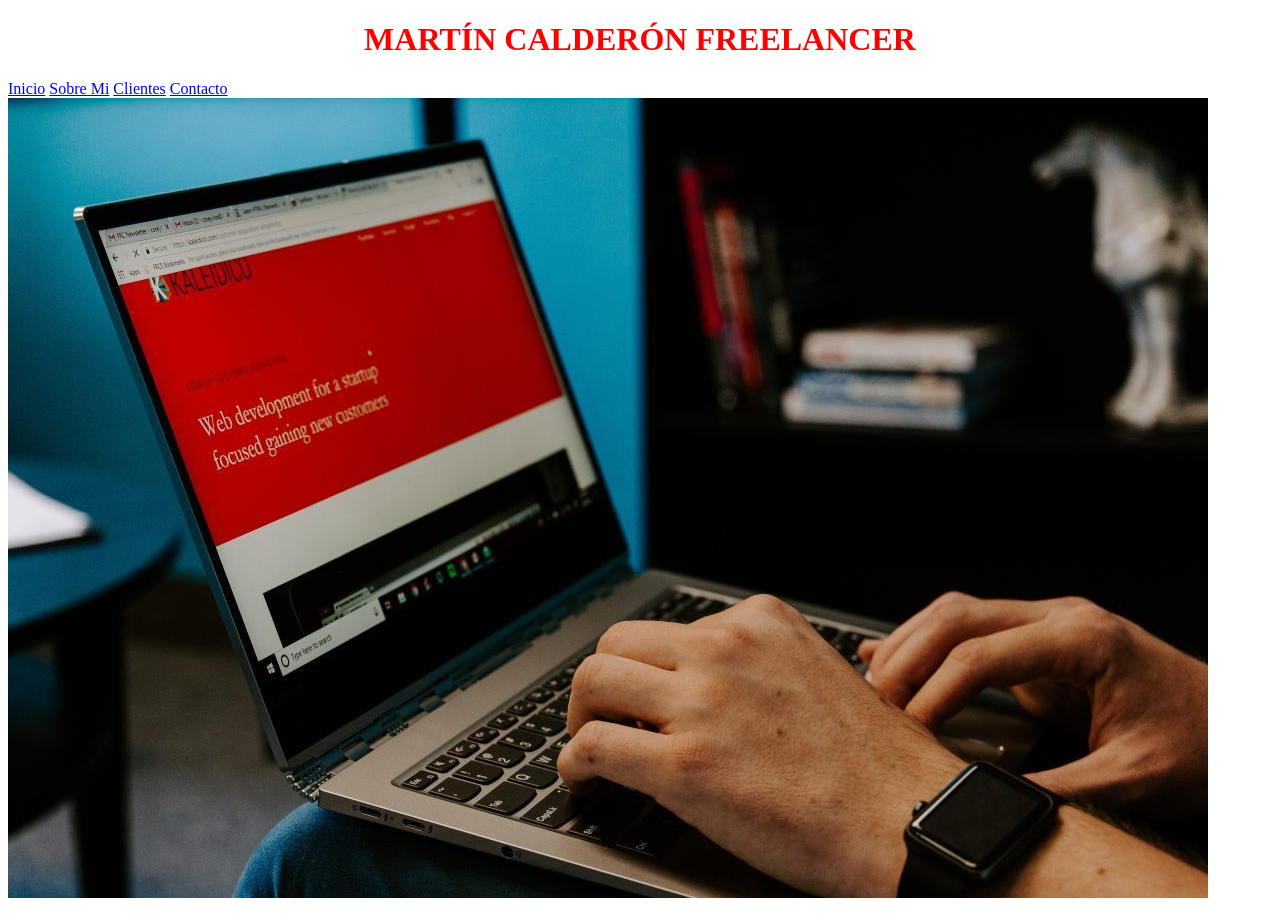
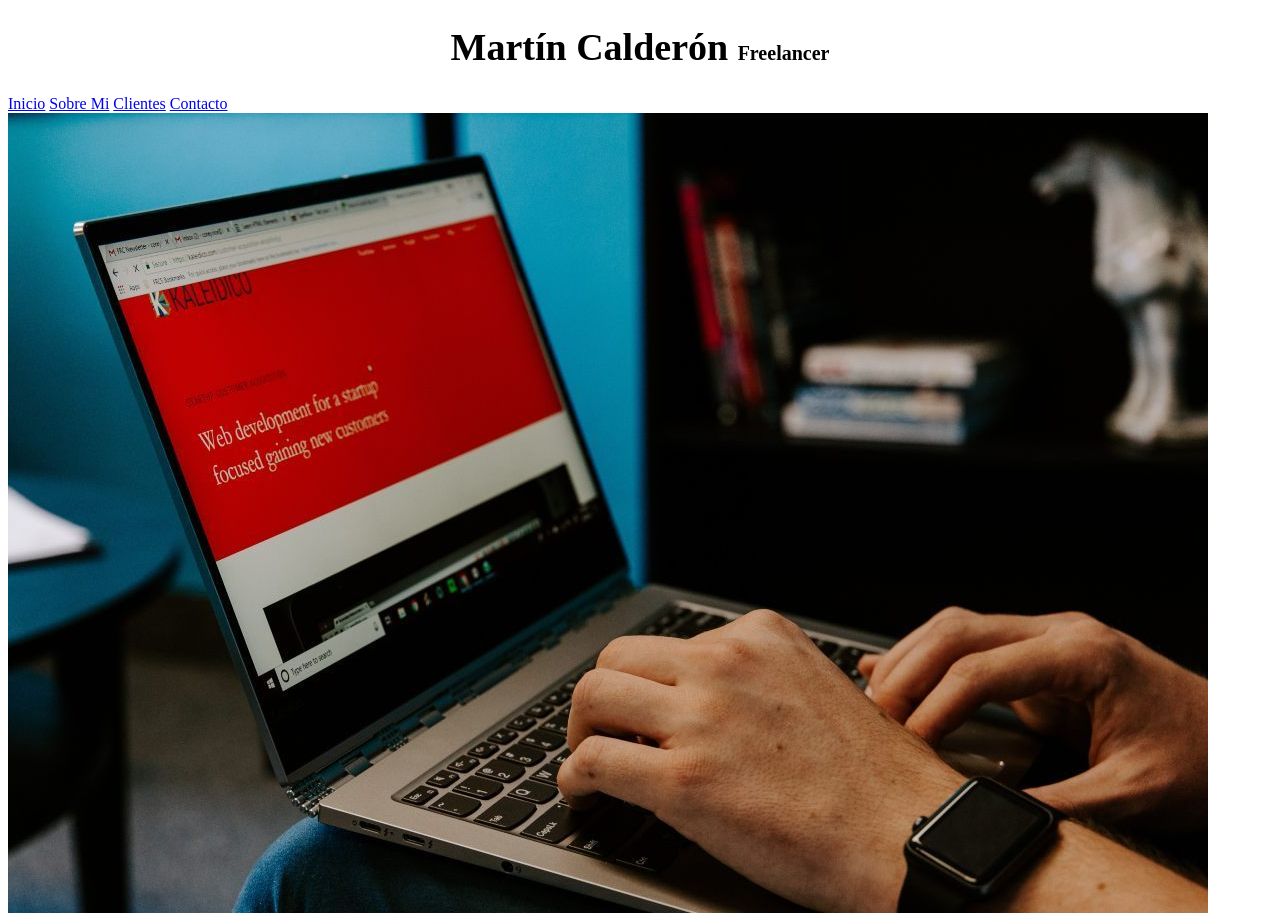
Before and after one commit to ThePushMaker/Sitio-web-freelancer, a plain HTML site: page index.html in a window 1280 px wide. Shown: the top 913 px of the page. Drawn offline with Linux system fonts and the light colour scheme.

Commit message:
add css rem

```diff
--- a/css/styles.css
+++ b/css/styles.css
@@ -1,5 +1,17 @@
+html{
+    font-size: 62.5%;
+}
+body{
+    font-size: 16px;
+}
+
 h1{
     text-align: center;
-    color:red;
-    text-transform: uppercase;
+    font-size: 3.8rem;
 }
+
+/* ya no se recomienda utilizar px para el tamño del texto, se recomienda usar REM */
+/* EM toma el tamaño basado en el tamaño que viene por defecto de la etiqueta contenedora padre, se actualiza segun se le cambie a los padres */
+span{
+    font-size: 2rem;
+}
--- a/index.html
+++ b/index.html
@@ -4,13 +4,14 @@
         <meta charset="UTF-8">
         <meta name="viewport" content="width=device-width, initial-scale=1.0">
         <title>Sitio web freelancer</title>
+
         <link rel="preload" href="css/styles.css" as="style">
         <link href="css/styles.css" rel="stylesheet">
     </head>
     <body>
 
         <header>
-            <h1>Martín Calderón Freelancer<h1>
+            <h1>Martín Calderón <span>Freelancer</span><h1>
         </header>
 
         <nav>
```
Also changed, not shown: nosotros.html (added, +16 -0 lines).
